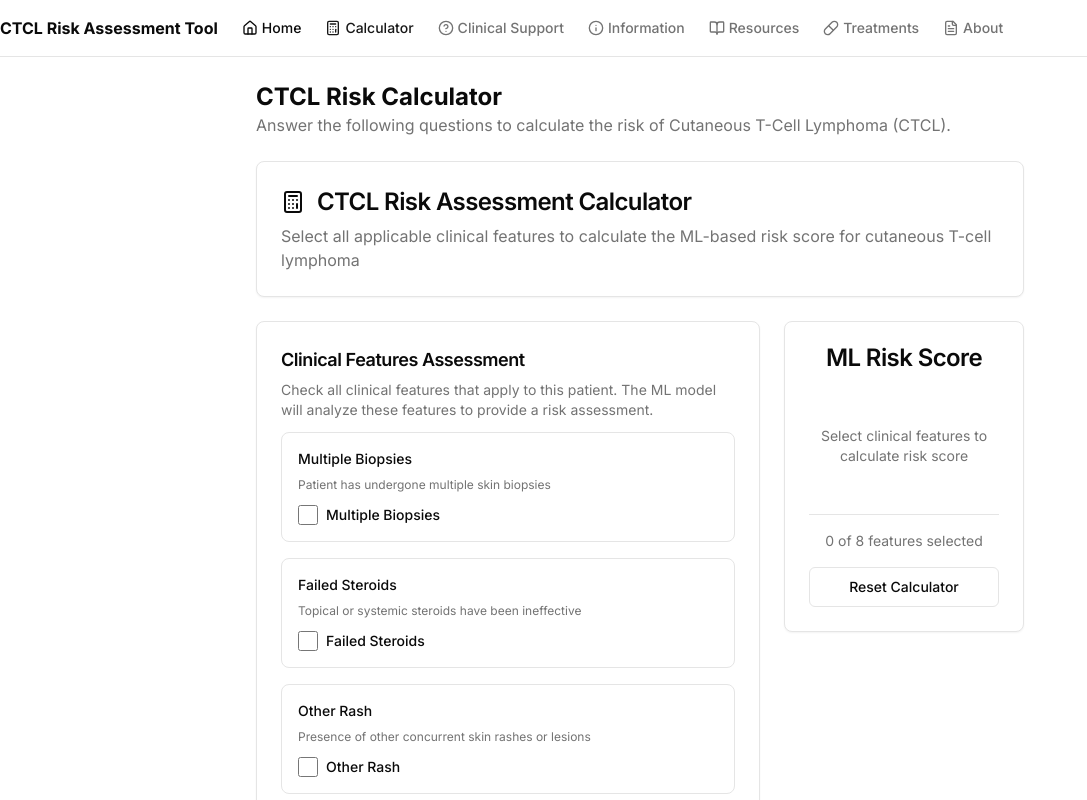
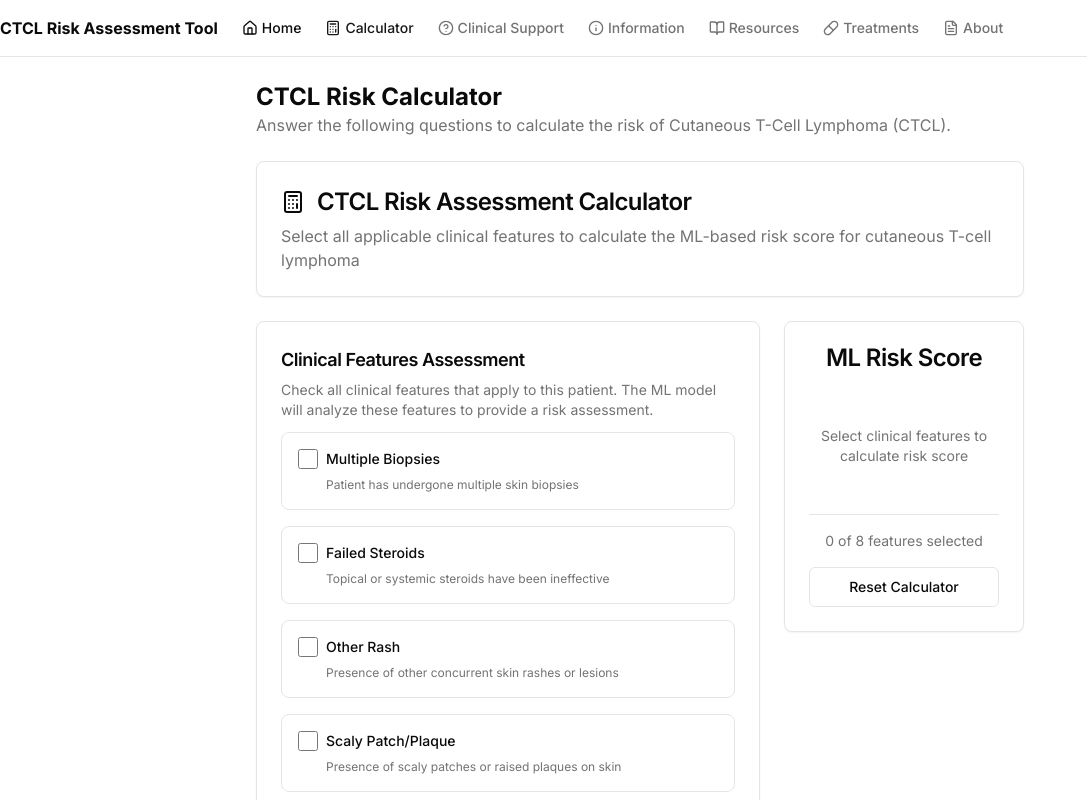
Before and after one commit to ys3661/ctcl_model-cc, a Next.js app: page /calculator in a window 1280 px wide. Shown: the top 800 px of the page, without its empty margins (0-1087 px from the left). Built offline with nearby package versions, Linux system fonts and the light colour scheme.

Commit message:
remove redundancy in feature text

```diff
--- a/components/risk-calculator.tsx
+++ b/components/risk-calculator.tsx
@@ -211,13 +211,8 @@ export default function RiskCalculator() {
             </CardHeader>
             <CardContent className="space-y-4">
               {questions.map((question) => (
-                <div key={question.id} className="p-4 rounded-lg border border-border space-y-3">
-                  <div className="space-y-2">
-                    <Label className="text-sm font-medium block">{question.text}</Label>
-                    <p className="text-xs text-muted-foreground">{question.description}</p>
-                  </div>
-                  <div className="flex items-center space-x-3">
-                    <label className="flex items-center space-x-2 cursor-pointer">
+                <div key={question.id} className="p-4 rounded-lg border border-border space-y-2">
+                  <div className="flex items-center space-x-2">
                     <input
                       type="checkbox"
                       name={question.id}
@@ -225,11 +220,9 @@ export default function RiskCalculator() {
                       onChange={() => handleFeatureToggle(question.id, !features[question.id])}
                       className="accent-green-600 h-5 w-5"
                     />
-                      <span className="text-sm font-medium">
-                        {question.text}
-                      </span>
-                    </label>
+                    <Label className="text-sm font-medium block mb-0">{question.text}</Label>
                   </div>
+                  <p className="text-xs text-muted-foreground ml-7">{question.description}</p>
                 </div>
               ))}
             </CardContent>
```
Lines whose indentation alone changed are shown as unchanged.
